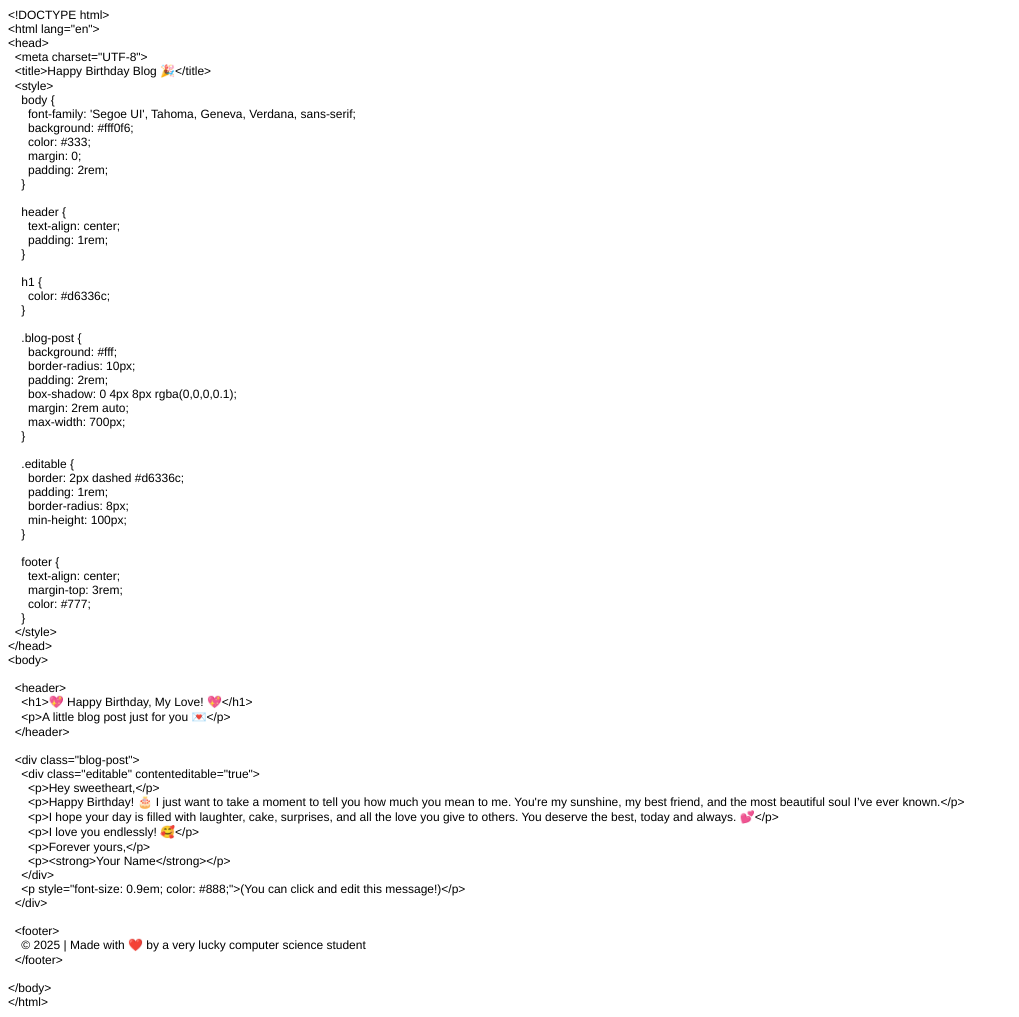
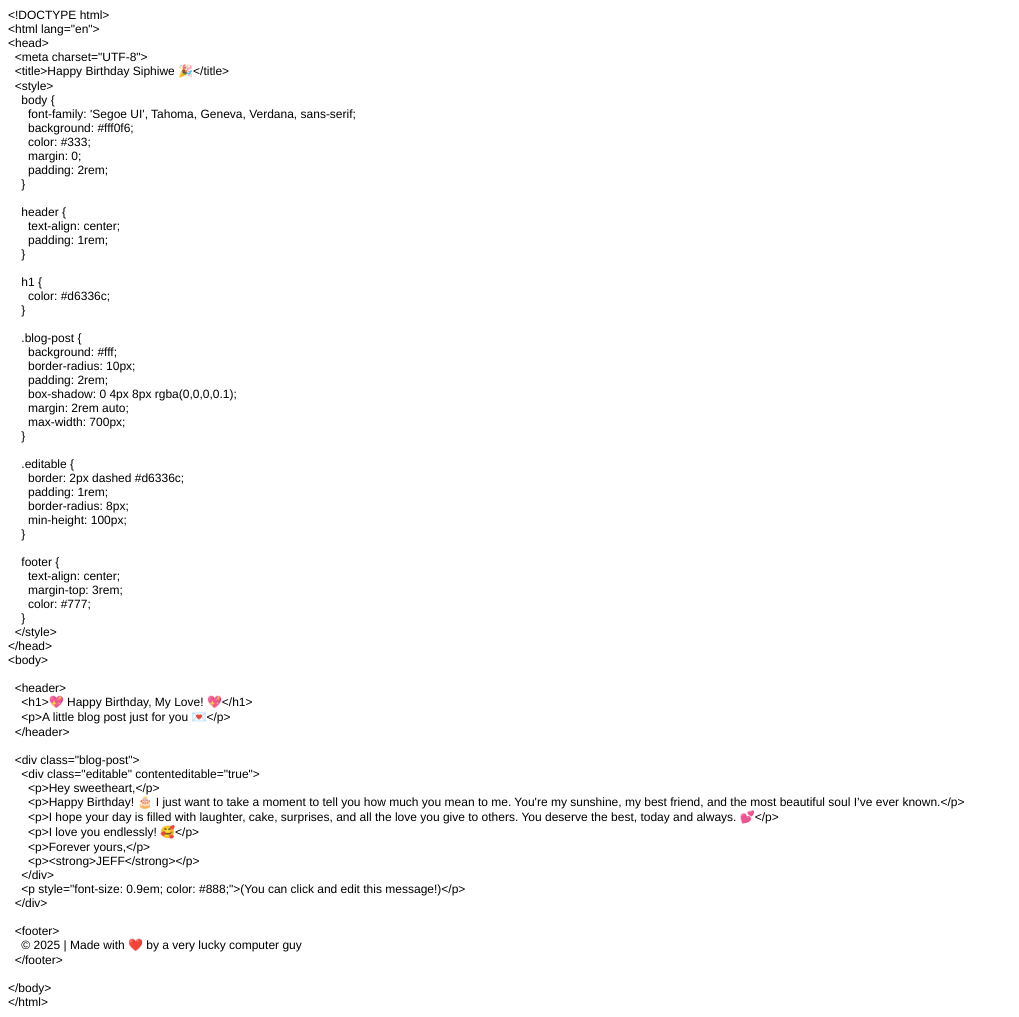
Before and after one commit to Hlaks15/Happybirthday-Darling, a plain HTML site: page index.html in a window 1280 px wide. Shown: the whole page, without its empty margins (0-1019 px from the left). Drawn offline with Linux system fonts and the light colour scheme.

Commit message:
Update index.html

```diff
--- a/index.html
+++ b/index.html
@@ -17,7 +17,7 @@
 <p class="p1">&lt;html lang="en"&gt;</p>
 <p class="p1">&lt;head&gt;</p>
 <p class="p1"><span class="Apple-converted-space">  </span>&lt;meta charset="UTF-8"&gt;</p>
-<p class="p1"><span class="Apple-converted-space">  </span>&lt;title&gt;Happy Birthday Blog <span class="s1">🎉</span>&lt;/title&gt;</p>
+<p class="p1"><span class="Apple-converted-space">  </span>&lt;title&gt;Happy Birthday Siphiwe <span class="s1">🎉</span>&lt;/title&gt;</p>
 <p class="p1"><span class="Apple-converted-space">  </span>&lt;style&gt;</p>
 <p class="p1"><span class="Apple-converted-space">    </span>body {</p>
 <p class="p1"><span class="Apple-converted-space">      </span>font-family: 'Segoe UI', Tahoma, Geneva, Verdana, sans-serif;</p>
@@ -73,13 +73,13 @@
 <p class="p1"><span class="Apple-converted-space">      </span>&lt;p&gt;I hope your day is filled with laughter, cake, surprises, and all the love you give to others. You deserve the best, today and always. <span class="s1">💕</span>&lt;/p&gt;</p>
 <p class="p1"><span class="Apple-converted-space">      </span>&lt;p&gt;I love you endlessly! <span class="s1">🥰</span>&lt;/p&gt;</p>
 <p class="p1"><span class="Apple-converted-space">      </span>&lt;p&gt;Forever yours,&lt;/p&gt;</p>
-<p class="p1"><span class="Apple-converted-space">      </span>&lt;p&gt;&lt;strong&gt;Your Name&lt;/strong&gt;&lt;/p&gt;</p>
+<p class="p1"><span class="Apple-converted-space">      </span>&lt;p&gt;&lt;strong&gt;JEFF&lt;/strong&gt;&lt;/p&gt;</p>
 <p class="p1"><span class="Apple-converted-space">    </span>&lt;/div&gt;</p>
 <p class="p1"><span class="Apple-converted-space">    </span>&lt;p style="font-size: 0.9em; color: #888;"&gt;(You can click and edit this message!)&lt;/p&gt;</p>
 <p class="p1"><span class="Apple-converted-space">  </span>&lt;/div&gt;</p>
 <p class="p2"><br></p>
 <p class="p1"><span class="Apple-converted-space">  </span>&lt;footer&gt;</p>
-<p class="p1"><span class="Apple-converted-space">    </span>© 2025 | Made with <span class="s1">❤️</span> by a very lucky computer science student</p>
+<p class="p1"><span class="Apple-converted-space">    </span>© 2025 | Made with <span class="s1">❤️</span> by a very lucky computer guy</p>
 <p class="p1"><span class="Apple-converted-space">  </span>&lt;/footer&gt;</p>
 <p class="p2"><br></p>
 <p class="p1">&lt;/body&gt;</p>
```
